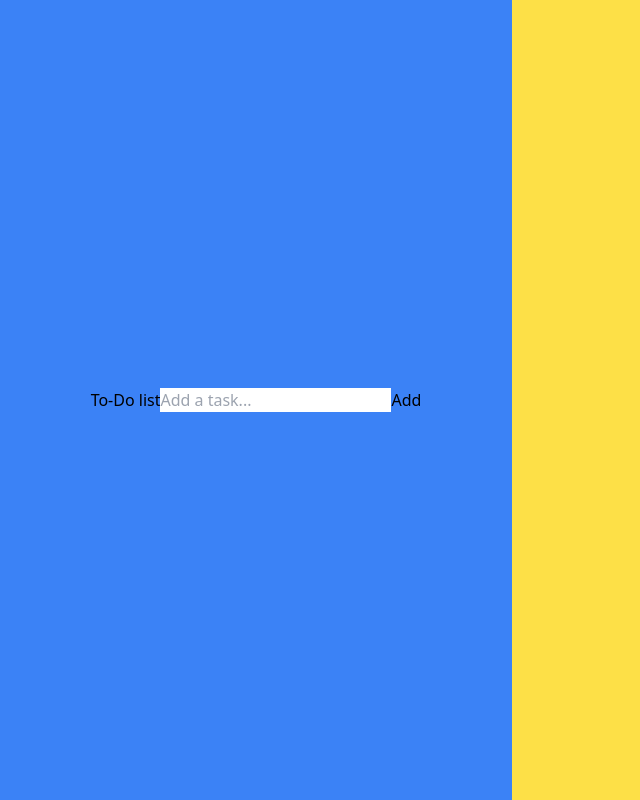
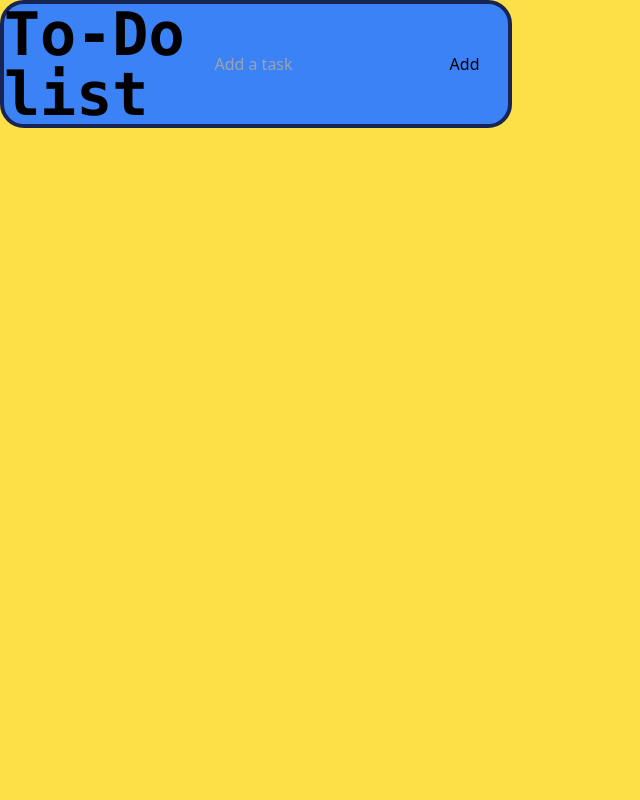
Before and after one commit to one8ashu/To-do-list, a website: page index.html in a window 1280 px wide. Shown: the whole page, without its empty margins (0-640 px from the left). Drawn offline with nearby package versions, Linux system fonts and the light colour scheme.

Commit message:
CSS update

```diff
--- a/index.html
+++ b/index.html
@@ -7,12 +7,18 @@
     <title>To-do list</title>
   </head>
   <body class="bg-yellow-300">
-    <div class="flex items-center justify-center bg-blue-500 w-2/5 h-screen">
-      <h1>To-Do list</h1>
+    <div
+      class="flex items-center justify-center bg-blue-500 w-2/5 h-1/2 rounded-3xl border-4 border-blue-950"
+    >
+      <h1 class="font-mono text-6xl font-bold justify-center align-middle">To-Do list</h1>
 
-      <input type="text" id="taskInput" placeholder="Add a task..." />
-      <button onclick="addTask()">Add</button>
-      <ul id="taskList"></ul>
+      <div class="w-full">
+        <input class="bg-transparent" type="text" id="taskInput" placeholder="Add a task" />
+        <button class="" onclick="addTask()">Add</button>
+      </div>
+      <div class="">
+        <ul id="taskList"></ul>
+      </div>
     </div>
 
     <script src="script.js"></script>
```
